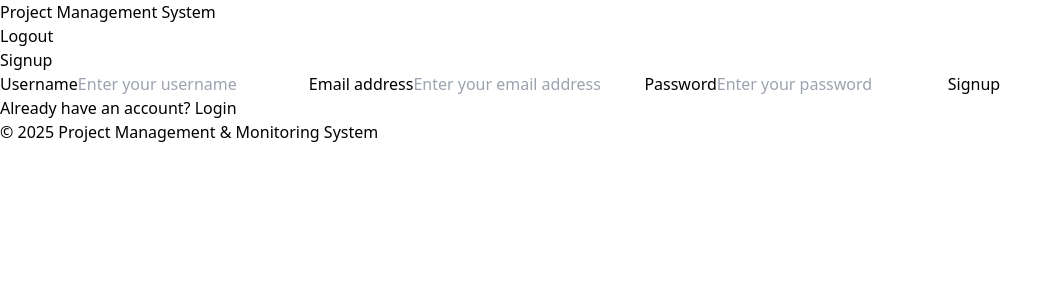
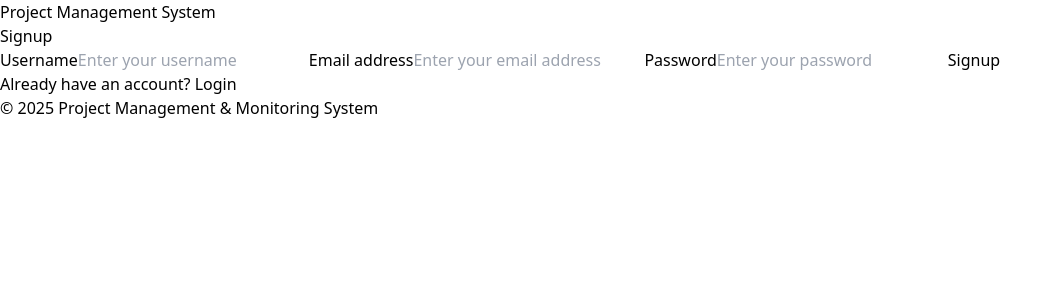
Before and after one commit to Soumya-Jagannath-Ojha/servora-frontend, a React (Vite) app: page /signup in a window 1280 px wide. Shown: the top 300 px of the page, without its empty margins (0-1063 px from the left). Built offline with nearby package versions, Linux system fonts and the light colour scheme.

Commit message:
fix logout

```diff
--- a/src/components/layout/Root.jsx
+++ b/src/components/layout/Root.jsx
@@ -2,6 +2,8 @@ import { Outlet, useNavigate } from "react-router-dom";
 
 const Root = () => {
   const navigate = useNavigate();
+
+  const token = JSON.parse(localStorage.getItem("accessToken"))
 
   const handleLogin = () => {
     localStorage.removeItem("accessToken");
@@ -17,12 +19,14 @@ const Root = () => {
             Project Management System
           </h1>
 
-          <button
+          {
+            token? <button
             onClick={handleLogin}
             className="bg-blue-600 text-white px-4 py-2 rounded-md text-sm font-medium hover:bg-blue-700 transition"
           >
             Logout
-          </button>
+          </button> :""
+          }
         </div>
       </header>
 
```
